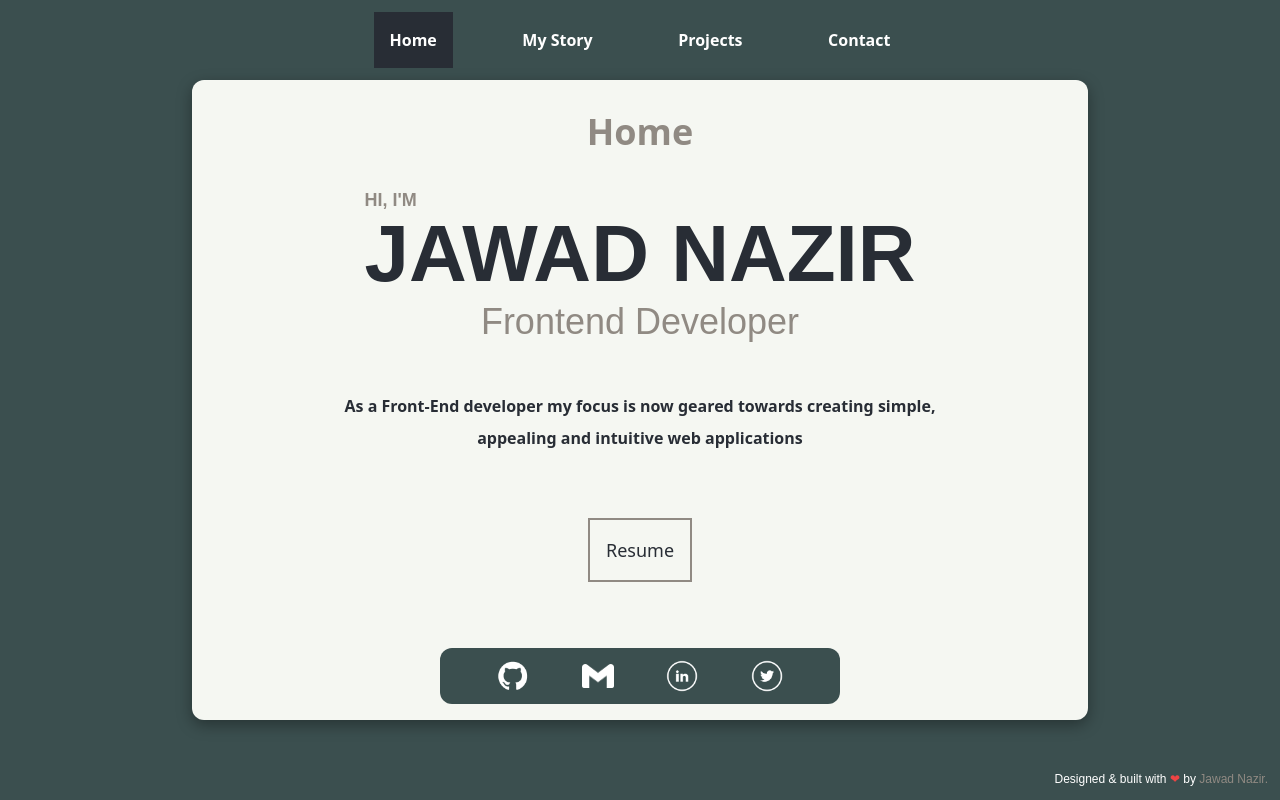
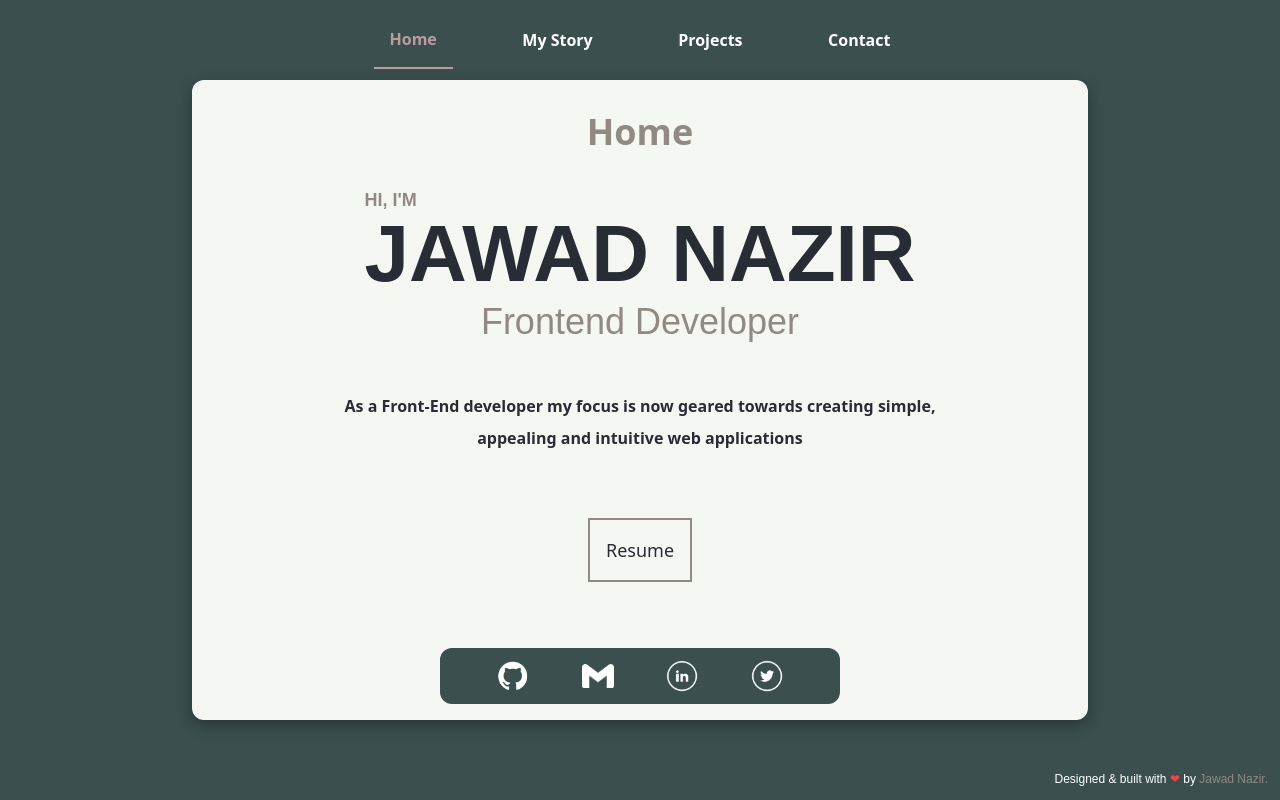
Before and after one commit to Tales-1/Portfolio, a React (Create React App) app: page / in a window 1280 px wide. Built offline with nearby package versions, Linux system fonts and the light colour scheme.

Commit message:
Changed active styles

```diff
--- a/src/NavLinks.tsx
+++ b/src/NavLinks.tsx
@@ -2,50 +2,37 @@ import { NavLink } from "react-router-dom"
 
 type Props = {
     flex?:string
+    mobile?:boolean
+    closeMenu?:() => void
 }
-const NavLinks:React.FC<Props> = ({flex}) => {
+const NavLinks:React.FC<Props> = ({mobile, closeMenu,flex}) => {
     const activeStyle = {
-        background:"#282D35"
+        borderBottom: mobile ? "0px" : "2px solid #bc9c9e",
+        color:"#bc9c9e"
     }
 
+    const linkNames = [
+        {name:"Home", link:"/"},
+        {name:"My Story", link:"/about"},
+        {name:"Projects", link:"/projects"},
+       {name:"Contact",link:"/contact"}]
+
+    const displayLinks = linkNames.map((item) => {
         return (
-        <ul className={`flex justify-evenly w-full h-full text-white ${flex}`}>
-                       <li>
+            <li onClick={closeMenu}>
                 <NavLink
-
-                                    to="/"
+                    to={item.link}
                     style={({isActive}) => isActive ? activeStyle : undefined}
                     className="mt-auto mx-auto flex justify-center h-full items-center p-4 font-semibold">
-                                Home
+                        {item.name}
                 </NavLink>
             </li>
+        )
+    })
 
-                       <li>
-                            <NavLink
-                                to="/about"
-                                style={({isActive}) => isActive ? activeStyle : undefined}
-                                className="mt-auto mx-auto flex justify-center h-full items-center p-4 font-semibold">
-                                 My Story
-                            </NavLink>
-                        </li>
-
-                       <li>
-                            <NavLink
-                                to="/projects"
-                                style={({isActive}) => isActive ? activeStyle : undefined}
-                                className="mt-auto mx-auto flex justify-center h-full items-center p-4 font-semibold">
-                                Projects
-                             </NavLink>
-
-                        </li>
-                       <li>
-                            <NavLink
-                                to="/contact"
-                                style={({isActive}) => isActive ? activeStyle : undefined}
-                                className="mt-auto mx-auto flex justify-center h-full items-center p-4 font-semibold">
-                                Contact
-                            </NavLink>
-                        </li>
+    return (
+             <ul className={`flex justify-evenly w-full h-full text-white ${flex} text-xs md:text-base`}>
+                    {displayLinks}
             </ul>
     )
 }
```
Lines whose indentation alone changed are shown as unchanged.
